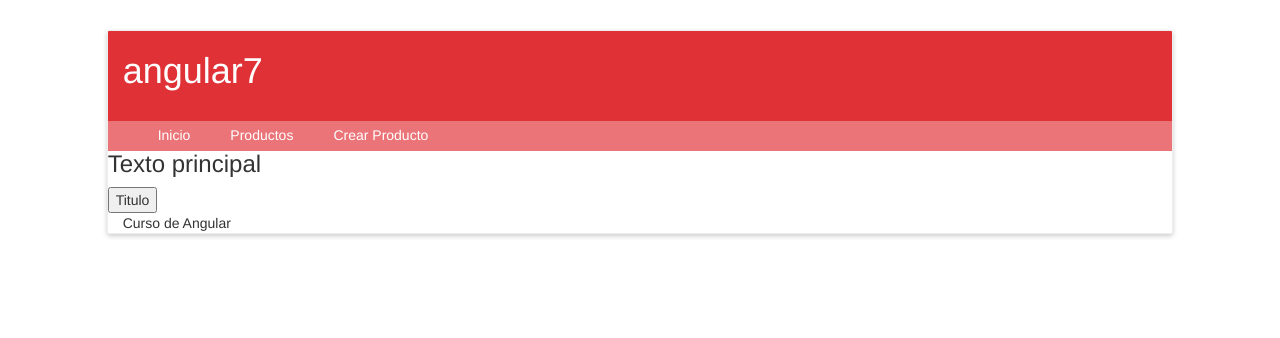
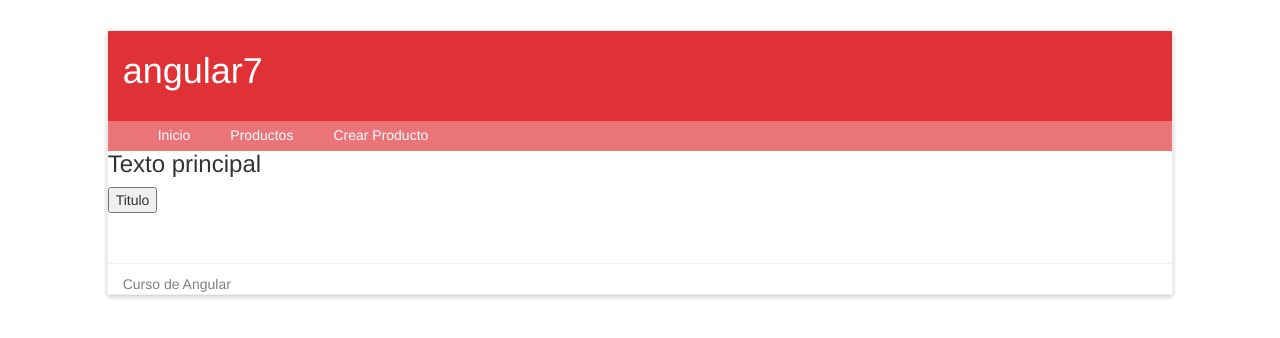
Before and after one commit to mezagg/angular7, an Angular app: page / in a window 1280 px wide. Shown: the top 338 px of the page. Built offline with nearby package versions, Linux system fonts and the light colour scheme.

Commit message:
agregando clases footer

```diff
--- a/src/app/app.component.html
+++ b/src/app/app.component.html
@@ -16,7 +16,7 @@
     <h3>Texto principal</h3>
     <button (click)="toggleTitle()">Titulo</button>
   </section>
-  <footer class="col-lg-12">
+  <footer id="footer" class="col-lg-12">
     Curso de Angular
   </footer>
 </div>
--- a/src/assets/styles.css
+++ b/src/assets/styles.css
@@ -54,3 +54,11 @@
 	text-decoration: none;
 	background: #E03137;
 }
+
+
+#footer{
+	margin-top: 50px;
+	padding-top: 10px;
+	color: gray;
+	border-top:1px solid #eee;
+}
```
